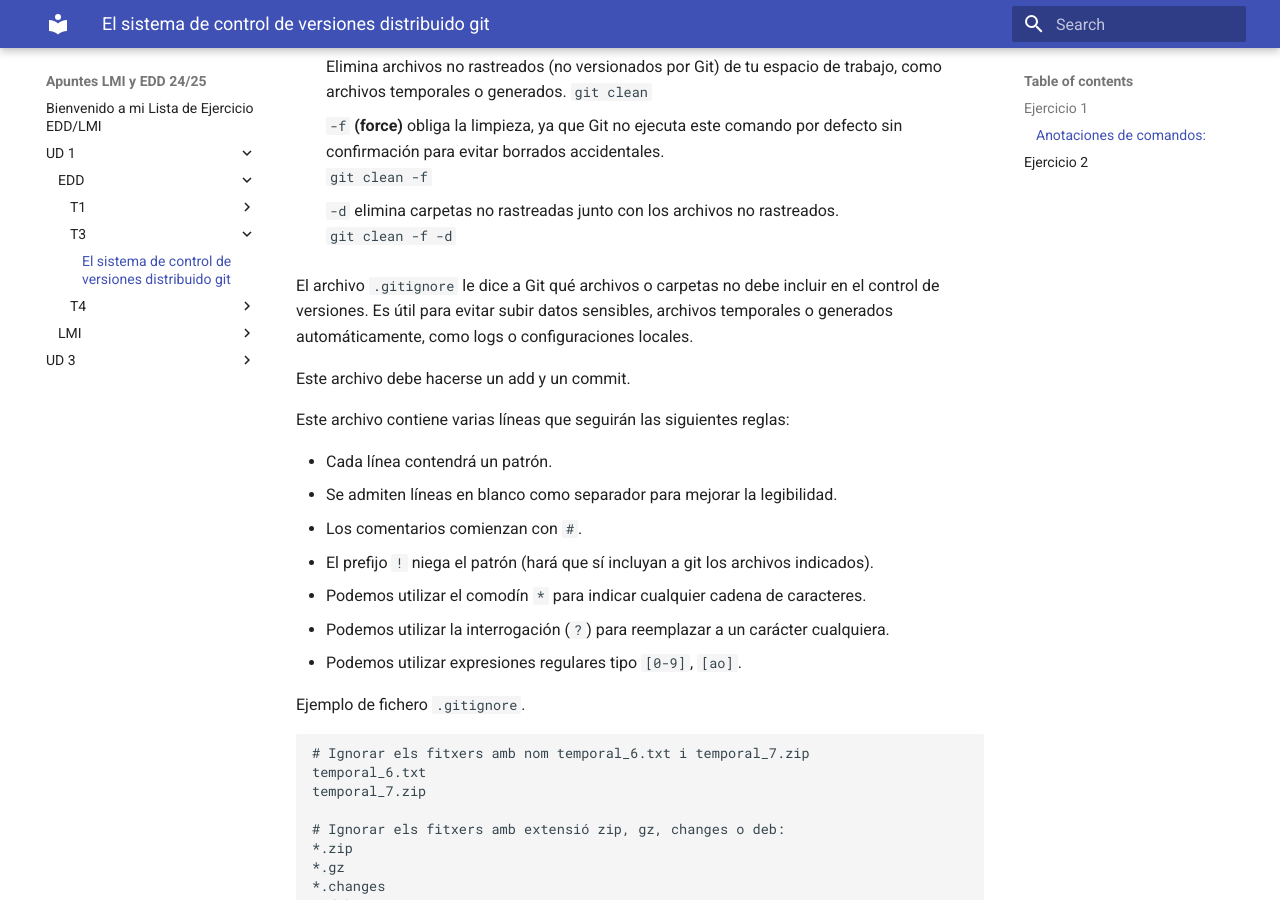
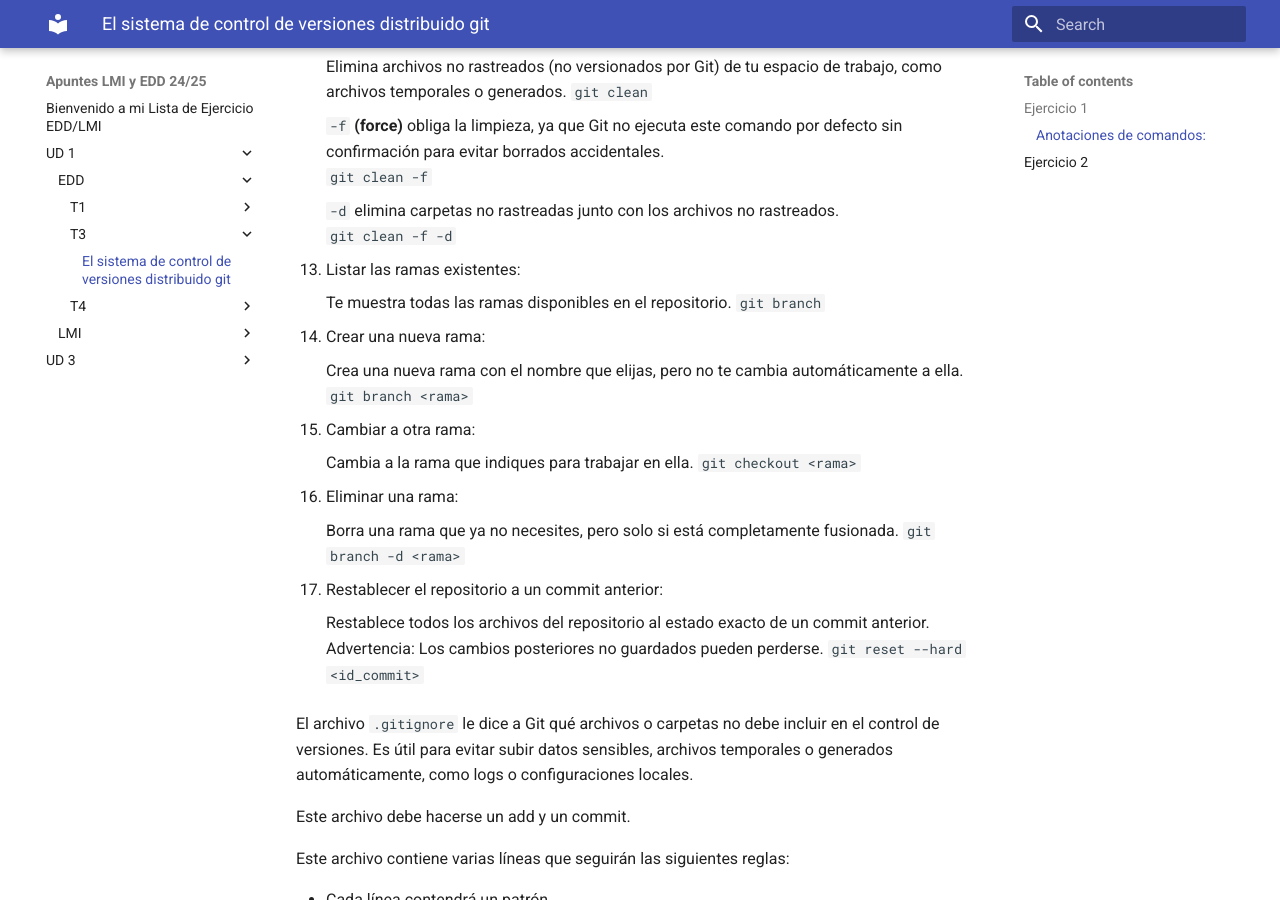
Before and after one commit to RolyAlc/devlog, an MkDocs documentation site: the page built from docs/UD_1/EDD/T3/ejercicio.md, in a window 1280 px wide and 900 px high, scrolled down 1621 px. Built offline with MkDocs 1.6.1 and Material for MkDocs 9.7.7, drawn with Linux system fonts in a browser that asks for light colours; some of the changed text lies outside the part shown.

Commit message:
Añadido rama

```diff
--- a/docs/UD_1/EDD/T3/ejercicio.md
+++ b/docs/UD_1/EDD/T3/ejercicio.md
@@ -82,6 +82,30 @@ Anota en ella els diferents canvis que vas fent sobre el teu directori de trebal
     `-d`  elimina carpetas no rastreadas junto con los archivos no rastreados.
     `git clean -f -d`
 
+13. Listar las ramas existentes:
+
+    Te muestra todas las ramas disponibles en el repositorio.
+    `git branch`
+
+14. Crear una nueva rama:
+
+    Crea una nueva rama con el nombre que elijas, pero no te cambia automáticamente a ella.
+    `git branch <rama>`
+
+15. Cambiar a otra rama:
+
+    Cambia a la rama que indiques para trabajar en ella.
+    `git checkout <rama>`
+
+16. Eliminar una rama:
+
+    Borra una rama que ya no necesites, pero solo si está completamente fusionada.
+    `git branch -d <rama>`
+
+17. Restablecer el repositorio a un commit anterior:
+
+    Restablece todos los archivos del repositorio al estado exacto de un commit anterior. Advertencia: Los cambios posteriores no guardados pueden perderse.
+    `git reset --hard <id_commit>`
 
 El archivo `.gitignore` le dice a Git qué archivos o carpetas no debe incluir en el control de versiones. Es útil para evitar subir datos sensibles, archivos temporales o generados automáticamente, como logs o configuraciones locales.
 
@@ -141,3 +165,4 @@ I adjunta al final del document també una captura de pantalla del resultat de:
 -----
 
 [https://joamuran.net/curs24_25/edd/ud3_scv/5.svc_git/](https://joamuran.net/curs24_25/edd/ud3_scv/5.svc_git/)
+[https://joamuran.net/curs24_25/edd/ud3_scv/6.branques/](https://joamuran.net/curs24_25/edd/ud3_scv/6.branques/)
```
